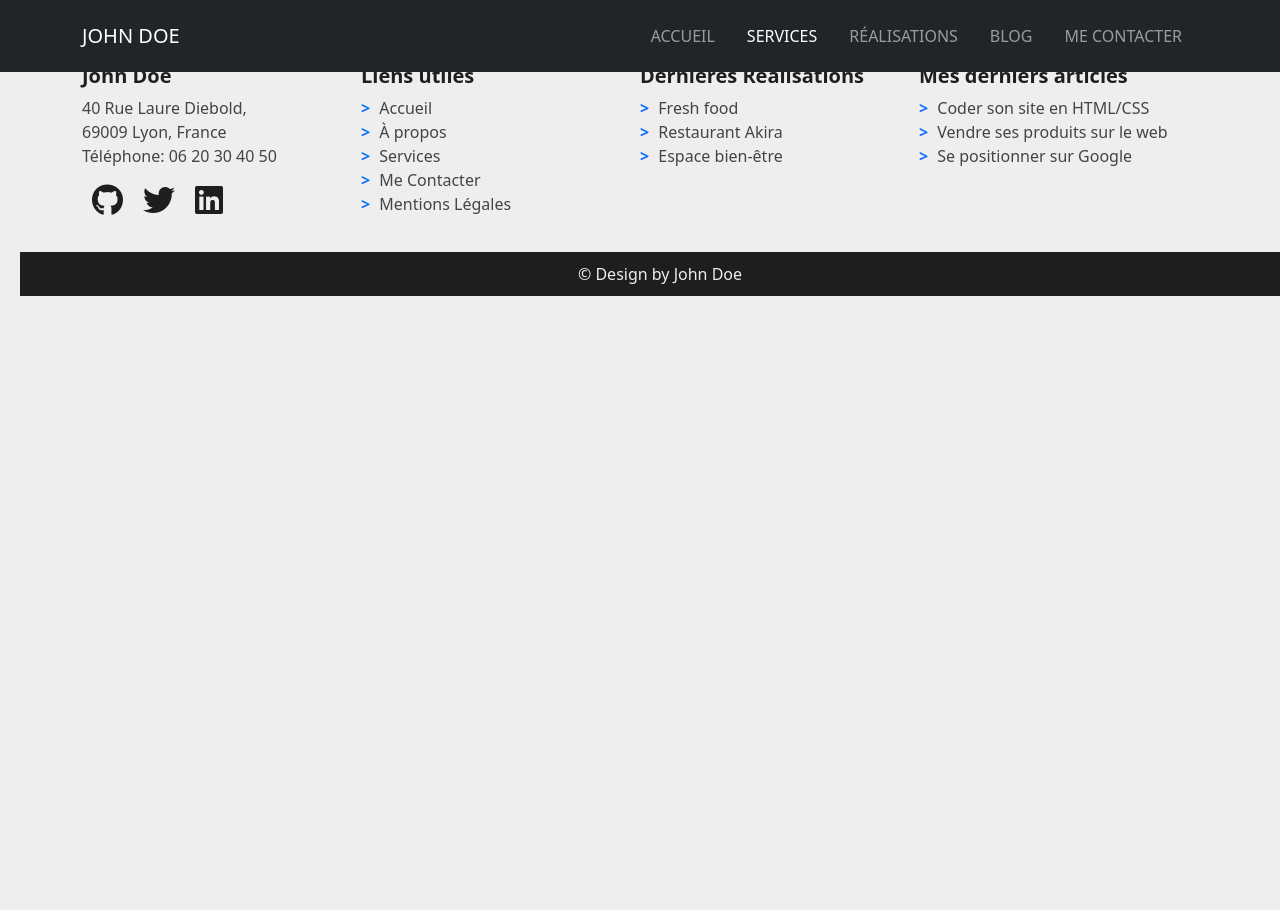
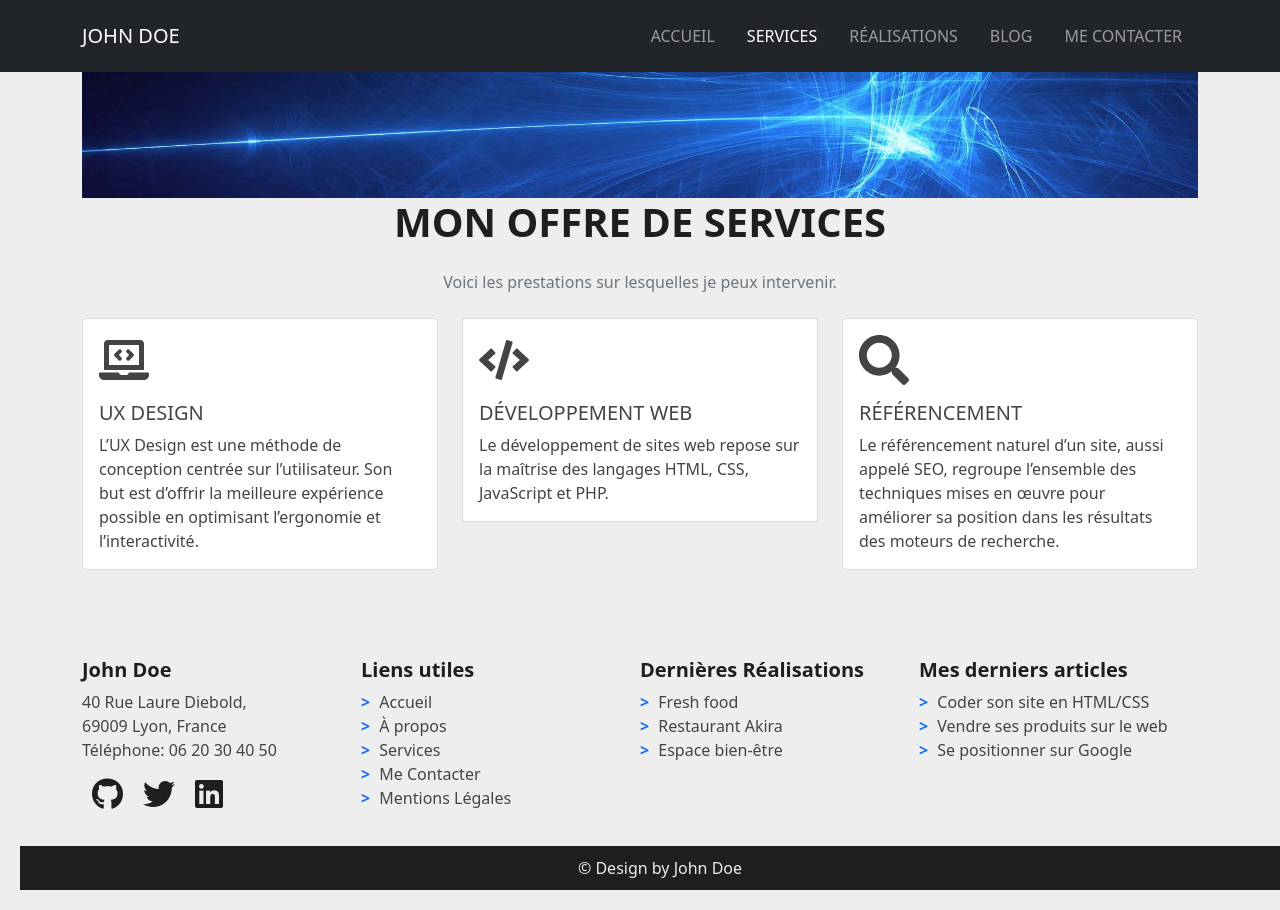
Before and after one commit to sttstania/cv-react, a React (Vite) app: page /Service in a window 1280 px wide. Before the commit the page ends 800 px from the top, so only its background shows below. Built offline with nearby package versions, Linux system fonts and the light colour scheme.

Commit message:
services

```diff
--- a/src/pages/Service.jsx
+++ b/src/pages/Service.jsx
@@ -1,10 +1,57 @@
+import { Container, Row, Col, Card } from 'react-bootstrap';
+import { FaLaptopCode, FaCode, FaSearch } from 'react-icons/fa';
+import Banner from './banner';
 
-function Service () {
-    return (
-        <>
-    <p>hello Services</p>
-    </>
-    )
-  }
+const Services = () => {
+  return (
+    <Container className="py-4">
+        <Banner />
+        <h1 className="text-center mb-4">MON OFFRE DE SERVICES</h1>
+        <p className="text-center text-muted mb-4">
+            Voici les prestations sur lesquelles je peux intervenir.
+        </p>
+        <Row className="justify-content-center">
+            {/* UX Design */}
+            <Col xs={12} md={6} lg={4} className="mb-4">
+            <Card style={{ textAlign: 'left' }}>
+                <Card.Body>
+                <FaLaptopCode size={50} className="mb-3" />
+                <Card.Title>UX DESIGN</Card.Title>
+                <Card.Text>
+                    L’UX Design est une méthode de conception centrée sur l’utilisateur. Son but est d’offrir la meilleure expérience possible en optimisant l’ergonomie et l’interactivité.
+                </Card.Text>
+                </Card.Body>
+            </Card>
+            </Col>
 
-  export default Service
+            {/* Développement Web */}
+            <Col xs={12} md={6} lg={4} className="mb-4">
+            <Card style={{ textAlign: 'left' }}>
+                <Card.Body>
+                <FaCode size={50} className="mb-3" />
+                <Card.Title>DÉVELOPPEMENT WEB</Card.Title>
+                <Card.Text>
+                    Le développement de sites web repose sur la maîtrise des langages HTML, CSS, JavaScript et PHP.
+                </Card.Text>
+                </Card.Body>
+            </Card>
+            </Col>
+
+            {/* Référencement */}
+            <Col xs={12} md={6} lg={4} className="mb-4">
+            <Card style={{ textAlign: 'left' }}>
+                <Card.Body>
+                <FaSearch size={50} className="mb-3" />
+                <Card.Title>RÉFÉRENCEMENT</Card.Title>
+                <Card.Text>
+                    Le référencement naturel d’un site, aussi appelé SEO, regroupe l’ensemble des techniques mises en œuvre pour améliorer sa position dans les résultats des moteurs de recherche.
+                </Card.Text>
+                </Card.Body>
+            </Card>
+            </Col>
+        </Row>
+        </Container>
+    );
+    };
+
+    export default Services;
```
